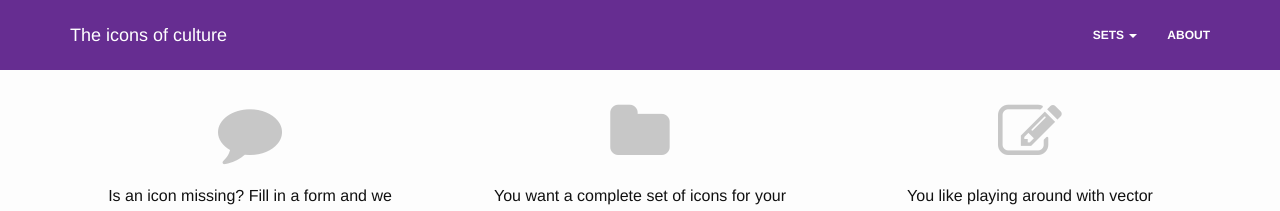
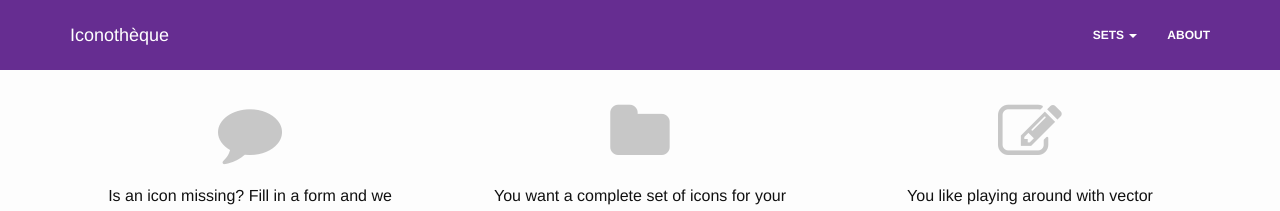
Before and after one commit to TinkTankMTL/icon-set, a Jekyll site: the page built from index.html, in a window 1280 px wide. Shown: the top 211 px of the page. Built offline with Jekyll 4.4.1, drawn with Linux system fonts in a browser that asks for light colours; nearby versions of some CDN libraries.

Commit message:
new title

```diff
--- a/_config.yml
+++ b/_config.yml
@@ -1,5 +1,5 @@
 # Site settings
-title: The icons of culture
+title: Iconothèque
 email: icons@tinktank.club
 description: > # this means to ignore newlines until "baseurl:"
   Write an awesome description for your new site here. You can edit this
```
